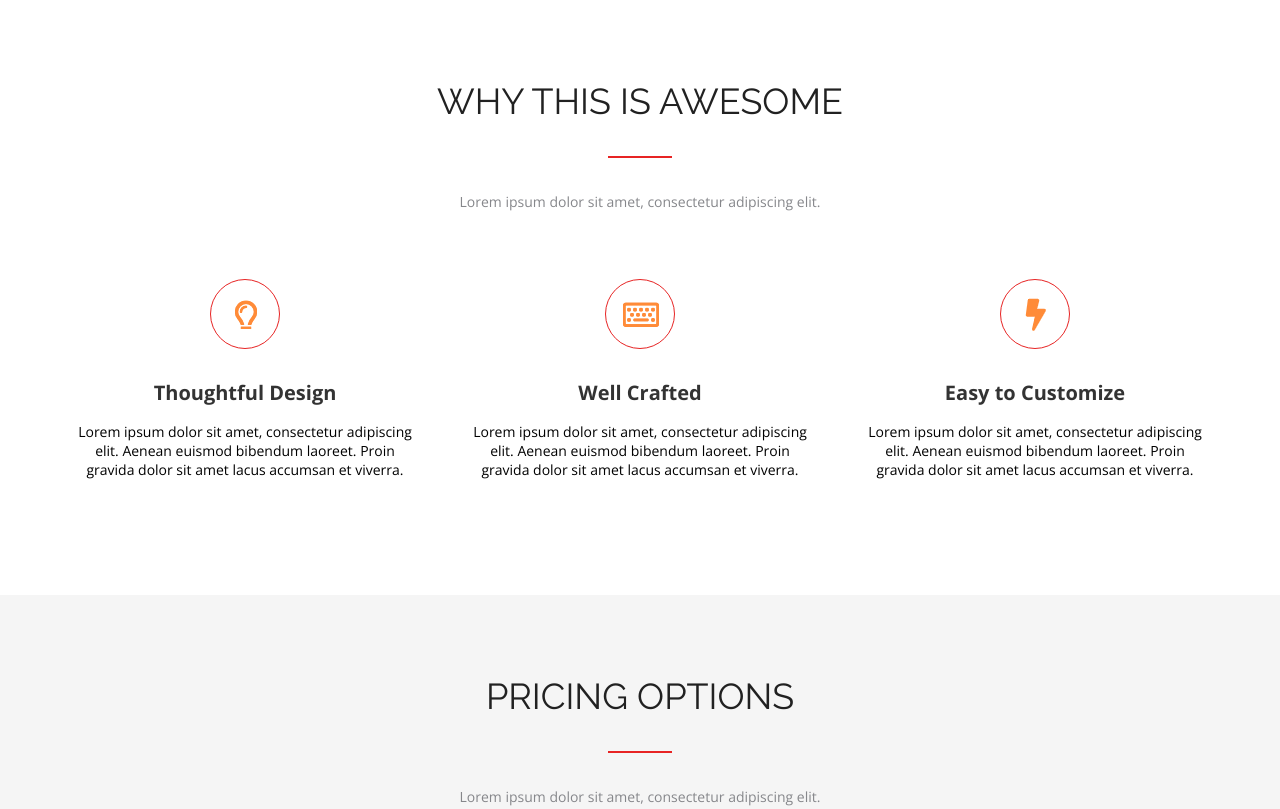
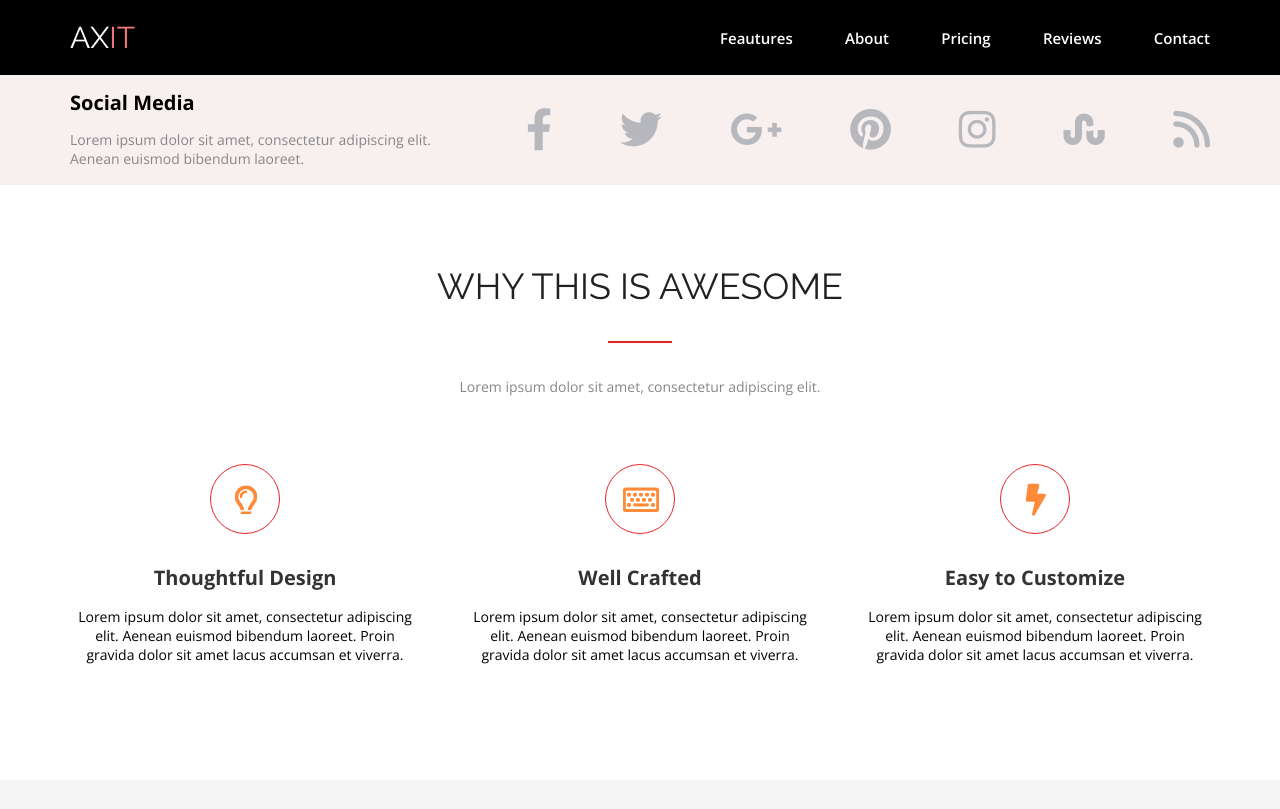
Before and after one commit to AlenaRaik/FE49-Landing-Raikevich-Alena, a plain HTML site: page FE49-Landing-Raikevich-Alena/index.html in a window 1280 px wide. Shown: the top 809 px of the page. Drawn offline with nearby package versions, Linux system fonts and the light colour scheme.

Commit message:
add header footer

```diff
--- a/FE49-Landing-Raikevich-Alena/css/cdn.css
+++ b/FE49-Landing-Raikevich-Alena/css/cdn.css
@@ -1 +1,2 @@
 @import url('https://fonts.googleapis.com/css2?family=Open+Sans:wght@400;600;700&family=Raleway:wght@300;400&display=swap');
+@import url('https://cdnjs.cloudflare.com/ajax/libs/font-awesome/6.4.0/css/all.min.css');
--- /dev/null
+++ b/FE49-Landing-Raikevich-Alena/css/footer.css
@@ -0,0 +1,60 @@
+.footer{
+    background-color: black;
+    padding: 30px 0 15px;
+}
+
+.footer-text p{
+    font-family: 'Open Sans';
+    font-weight: 400;
+    font-size: 12px;
+    line-height: 16px;
+    text-align: center;
+
+    color: rgba(255, 255, 255, 0.5);
+
+}
+
+.footer-nav-list-item{
+display: inline-block;
+}
+
+.footer-nav-list-item a{
+    font-size: 20px;
+    color: #b8b1b1;
+}
+
+.footer-wrap{
+    width: 317px;
+    margin: auto;
+}
+
+.footer-nav-list{
+    margin-bottom: 18px;
+    display: flex;
+    justify-content: space-between;
+}
+
+.fa-facebook-f__footer:hover{
+    color: #ffffff;
+}
+.fa-twitter__footer:hover{
+    color: #ffffff;
+}
+.fa-google-plus-g__footer:hover{
+    color: #ffffff;
+}
+.fa-pinterest__footer:hover{
+    color: #ffffff;
+}
+
+.fa-instagram__footer:hover{
+    color: #ffffff;
+}
+
+.fa-stumbleupon__footer:hover{
+    color: #ffffff;
+}
+
+.fa-rss__footer:hover{
+    color: #ffffff;
+}
--- /dev/null
+++ b/FE49-Landing-Raikevich-Alena/css/header.css
@@ -0,0 +1,57 @@
+.header{
+    background-color: black;
+    padding: 20px 0;
+}
+
+.navigation-list-item{
+    margin: 0 15px;
+}
+
+.logo{
+    text-transform: uppercase;
+    font-family: 'Raleway';
+    font-weight: 400;
+    font-size: 30px;
+    line-height: 35px;
+    color: #ffffff;
+}
+
+.header-wrap{
+    display: flex;
+    justify-content: space-between;
+    align-items: center;
+}
+.navigation{
+    width: 490px;
+}
+.navigation-list{
+    display: flex;
+    justify-content: space-between;
+    flex-wrap: wrap;
+    margin: 0 -15px;
+}
+
+.navigation-list-item a{
+    font-family: 'Open Sans';
+    font-style: normal;
+    font-weight: 600;
+    font-size: 15px;
+    line-height: 20px;
+    color: #ffffff;
+}
+
+.navigation-list-item a:hover{
+    color: #EC7979;
+    text-decoration: underline;
+    text-underline-offset: 5px;
+    text-decoration-thickness: 2px;
+}
+
+.logo-ax:after{
+    content: "it";
+    color: #EC7979;
+}
+
+.footer{
+    background-color: black;
+}
--- a/FE49-Landing-Raikevich-Alena/css/index.css
+++ b/FE49-Landing-Raikevich-Alena/css/index.css
@@ -3,6 +3,9 @@
 @import url('./pricing.css');
 @import url('./customers.css');
 @import url('./stylish.css');
+@import url('./header.css');
+@import url('./social.css');
+@import url('./footer.css');
 
 * {
     margin: 0;
--- /dev/null
+++ b/FE49-Landing-Raikevich-Alena/css/social.css
@@ -0,0 +1,85 @@
+.social {
+    padding: 14px 0 17px;
+    background-color: #F8EFEF;
+}
+
+.social-wrap{
+    display: flex;
+    justify-content: space-between;
+    flex-wrap: wrap;
+    align-items: center;
+    margin: 0 -15px;
+}
+
+.social-wrap__title{
+    margin-bottom: 14px;
+    line-height: 27px;
+    font-weight: 700;
+    font-size: 20px;
+}
+
+.social-wrap__description{
+    font-weight: 400;
+    font-size: 14px;
+    line-height: 19px;
+    color: #86878B;
+}
+
+.social-wrap__text{
+    width: 365px;
+    margin: 0 15px
+}
+.social-wrap__nav{
+    width: 684px;
+    margin: 0 15px;
+}
+.social-nav-list{
+    display: flex;
+    align-items: center;
+    justify-content: space-between;
+    margin: 0 -15px;
+}
+
+.social-nav-list-item{
+    font-size: 42px;
+    color: #b7b8be;
+    display: inline-block;
+    margin: 0 15px;
+}
+
+.social-nav-list-item:hover{
+    transform: scale(1.3) rotate(360deg);
+    transition: 1s;
+}
+
+.social-nav-list-link{
+    color: #b7b8be;
+}
+
+.fa-facebook-f__social:hover{
+    color: #3b5998;
+}
+
+.fa-twitter__social:hover{
+    color: #38A1F3;
+}
+
+.fa-google-plus-g__social:hover{
+    color: #1fb141;
+}
+
+.fa-pinterest__social:hover{
+    color:  #BD081C;
+}
+
+.fa-instagram__social:hover{
+    color: #231F20;
+}
+
+.fa-stumbleupon__social:hover{
+    color: #ef4e4e;
+}
+
+.fa-rss__social:hover{
+    color: #ff6600;
+}
--- a/FE49-Landing-Raikevich-Alena/index.html
+++ b/FE49-Landing-Raikevich-Alena/index.html
@@ -12,7 +12,87 @@
 </head>
 
 <body>
-    <section class="awesome">
+  <header class="header">
+    <div class="container">
+      <div class="header-wrap">
+        <div class="logo">
+          <span class="logo-ax">ax</span>
+        </div>
+        <nav class="navigation">
+          <ul class="navigation-list">
+            <li class="navigation-list-item">
+              <a href="#">Feautures</a>
+            </li>
+            <li class="navigation-list-item">
+              <a href="#awesome">About</a>
+            </li>
+            <li class="navigation-list-item">
+              <a href="#price">Pricing</a>
+            </li>
+            <li class="navigation-list-item">
+              <a href="#reviews">Reviews</a>
+            </li>
+            <li class="navigation-list-item">
+              <a href="#">Contact</a>
+            </li>
+          </ul>
+        </nav>
+
+      </div>
+    </div>
+  </header>
+  <section class="social">
+    <div class="container">
+      <div class="social-wrap">
+        <div class="social-wrap__text">
+          <h2 class="social-wrap__title">Social Media</h2>
+          <div class="social-wrap__description">
+            <p>Lorem ipsum dolor sit amet, consectetur adipiscing elit. Aenean euismod bibendum laoreet.</p>
+          </div>
+        </div>
+        <nav class="social-wrap__nav">
+          <ul class="social-nav-list">
+            <li class="social-nav-list-item">
+              <a href="#" class="social-nav-list-link">
+               <i class="fa-brands fa-facebook-f fa-facebook-f__social"></i>
+              </a>
+            </li>
+            <li class="social-nav-list-item">
+              <a href="#" class="social-nav-list-link">
+                <i class="fa-brands fa-twitter fa-twitter__social"></i>
+              </a>
+            </li>
+            <li class="social-nav-list-item">
+              <a href="#" class="social-nav-list-link">
+                <i class="fa-brands fa-google-plus-g fa-google-plus-g__social"></i>
+              </a>
+            </li>
+            <li class="social-nav-list-item">
+              <a href="#" class="social-nav-list-link">
+                <i class="fa-brands fa-pinterest fa-pinterest__social"></i>
+              </a>
+            </li>
+            <li class="social-nav-list-item">
+              <a href="#" class="social-nav-list-link">
+                <i class="fa-brands fa-instagram fa-instagram__social"></i>
+              </a>
+            </li>
+            <li class="social-nav-list-item">
+              <a href="#" class="social-nav-list-link">
+                <i class="fa-brands fa-stumbleupon fa-stumbleupon__social"></i>
+              </a>
+            </li>
+            <li class="social-nav-list-item">
+              <a href="#" class="social-nav-list-link">
+                <i class="fa-solid fa-rss fa-rss__social"></i>
+              </a>
+            </li>
+          </ul>
+        </nav>
+      </div>
+    </div>
+  </section>
+    <section id="awesome" class="awesome">
         <div class="container">
           <h2 class="title">
             Why this is awesome
@@ -63,7 +143,7 @@
           </div>
         </div>
     </section>
-    <section class="pricing">
+    <section id="price" class="pricing">
       <div class="container">
         <h2 class="title">pricing options</h2>
         <div class="description">
@@ -106,7 +186,7 @@
         </div>
       </div>
     </section>
-    <section class="customers">
+    <section id="reviews" class="customers">
       <div class="container">
         <h2 class="title">
           What our customers are saying
@@ -177,5 +257,51 @@
         <a class="stylish_download" href="#">Download</a>
       </div>
     </section>
+    <footer class="footer">
+      <div class="container">
+        <div class="footer-wrap">
+          <ul class="footer-nav-list">
+            <li class="footer-nav-list-item">
+              <a href="#" class="footer-list-item">
+                <i class="fa-brands fa-facebook-f fa-facebook-f__footer"></i>
+              </a>
+            </li>
+            <li class="footer-nav-list-item">
+              <a href="#" class="footer-list-item">
+                <i class="fa-brands fa-twitter fa-twitter__footer"></i>
+              </a>
+            </li>
+            <li class="footer-nav-list-item">
+              <a href="#" class="footer-list-item">
+                <i class="fa-brands fa-google-plus-g fa-google-plus-g__footer"></i>
+              </a>
+            </li>
+            <li class="footer-nav-list-item">
+              <a href="#" class="footer-list-item">
+                <i class="fa-brands fa-pinterest fa-pinterest__footer"></i>
+              </a>
+            </li>
+            <li class="footer-nav-list-item">
+              <a href="#" class="footer-list-item">
+                <i class="fa-brands fa-instagram fa-instagram__footer"></i>
+              </a>
+            </li>
+            <li class="footer-nav-list-item">
+              <a href="#" class="footer-list-item">
+                <i class="fa-brands fa-stumbleupon fa-stumbleupon__footer"></i>
+              </a>
+            </li>
+            <li class="footer-nav-list-item">
+              <a href="#" class="footer-list-item">
+                <i class="fa-solid fa-rss fa-rss__footer"></i>
+              </a>
+            </li>
+          </ul>
+          <div class="footer-text">
+            <p>© 2015 Axure Themes</p>
+          </div>
+        </div>
+      </div>
+    </footer>
 </body>
 </html>
```
